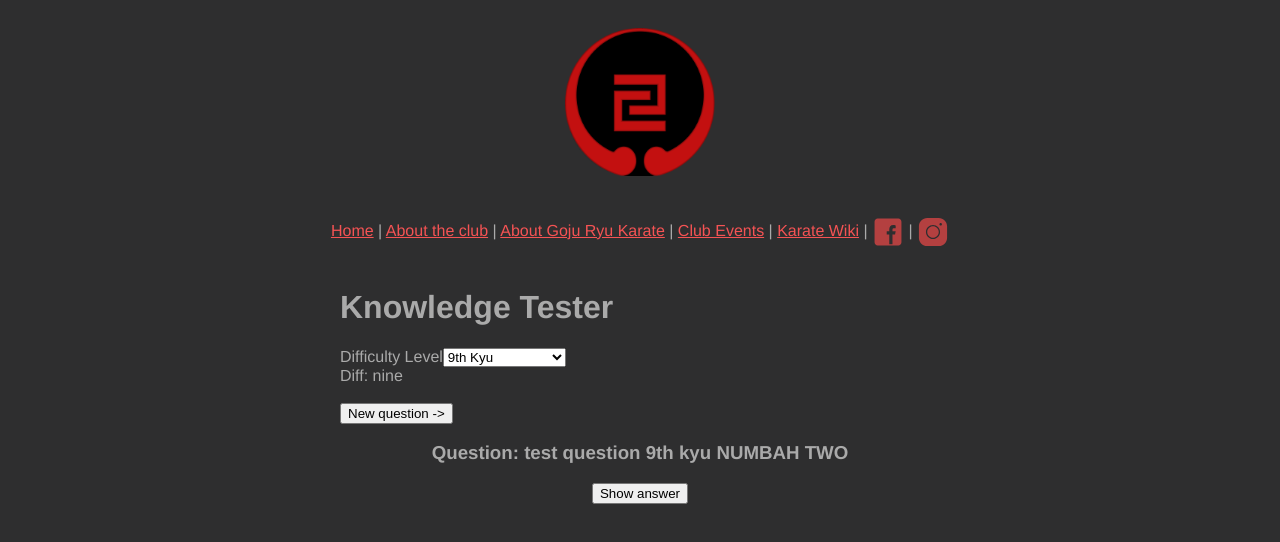
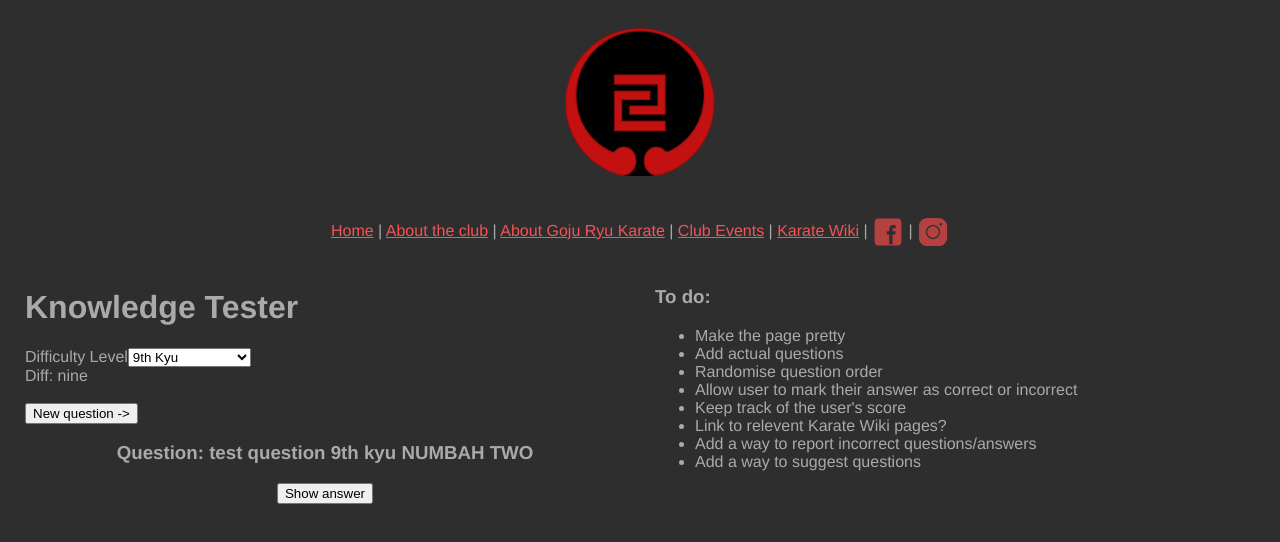
Before and after one commit to matt-auckland/uoa-karate, a Vue app: page /#/tester in a window 1280 px wide. Shown: the top 542 px of the page. Built offline with nearby package versions, Linux system fonts and the light colour scheme.

Commit message:
added todo list

```diff
--- a/src/views/TestView.vue
+++ b/src/views/TestView.vue
@@ -34,6 +34,19 @@
         <button v-on:click="toggleAnswer()" class="question-button">Show answer</button>
         <div v-if="showAnswer" class="question-answer">Answer: {{ currentQuestion.answer }}</div>
       </div>
+    </div>
+    <div>
+      <h3>To do:</h3>
+      <ul>
+        <li>Make the page pretty</li>
+        <li>Add actual questions</li>
+        <li>Randomise question order</li>
+        <li>Allow user to mark their answer as correct or incorrect</li>
+        <li>Keep track of the user's score</li>
+        <li>Link to relevent Karate Wiki pages?</li>
+        <li>Add a way to report incorrect questions/answers</li>
+        <li>Add a way to suggest questions</li>
+      </ul>
     </div>
   </div>
 </template>
```
